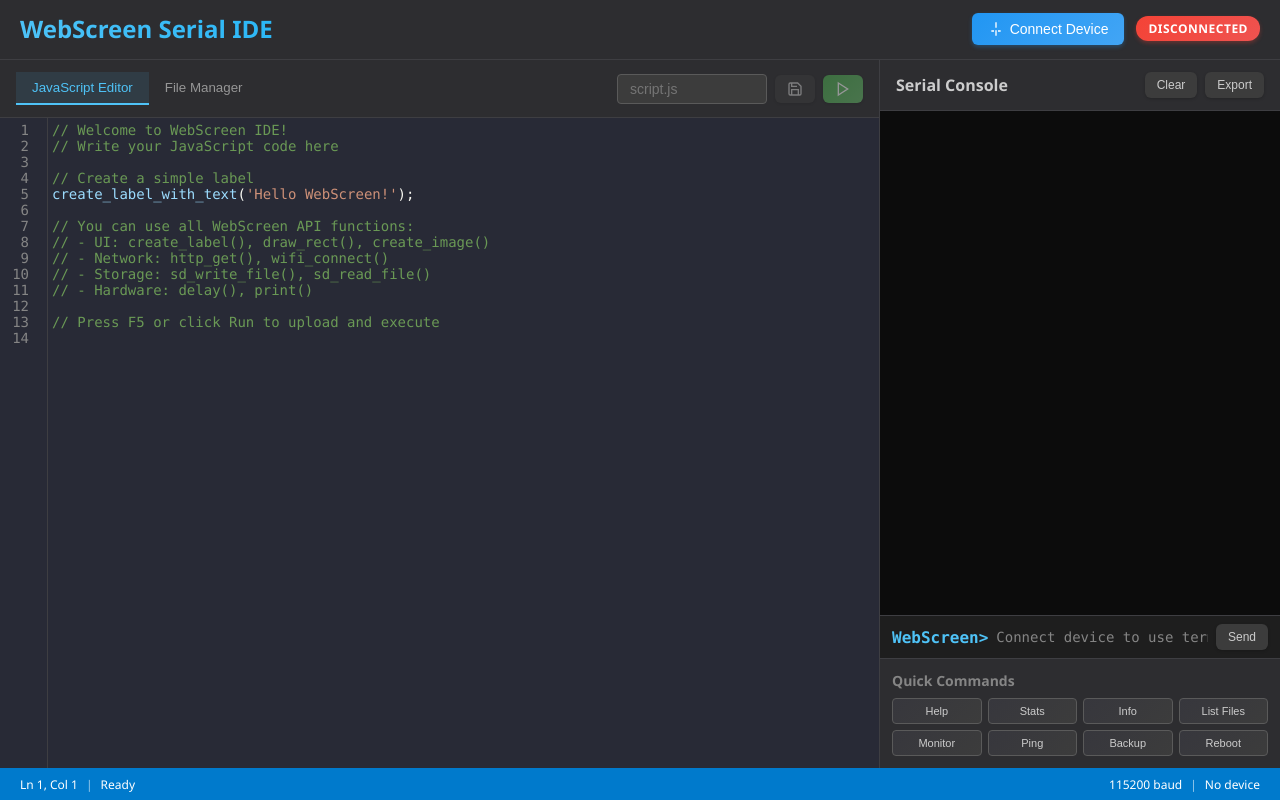
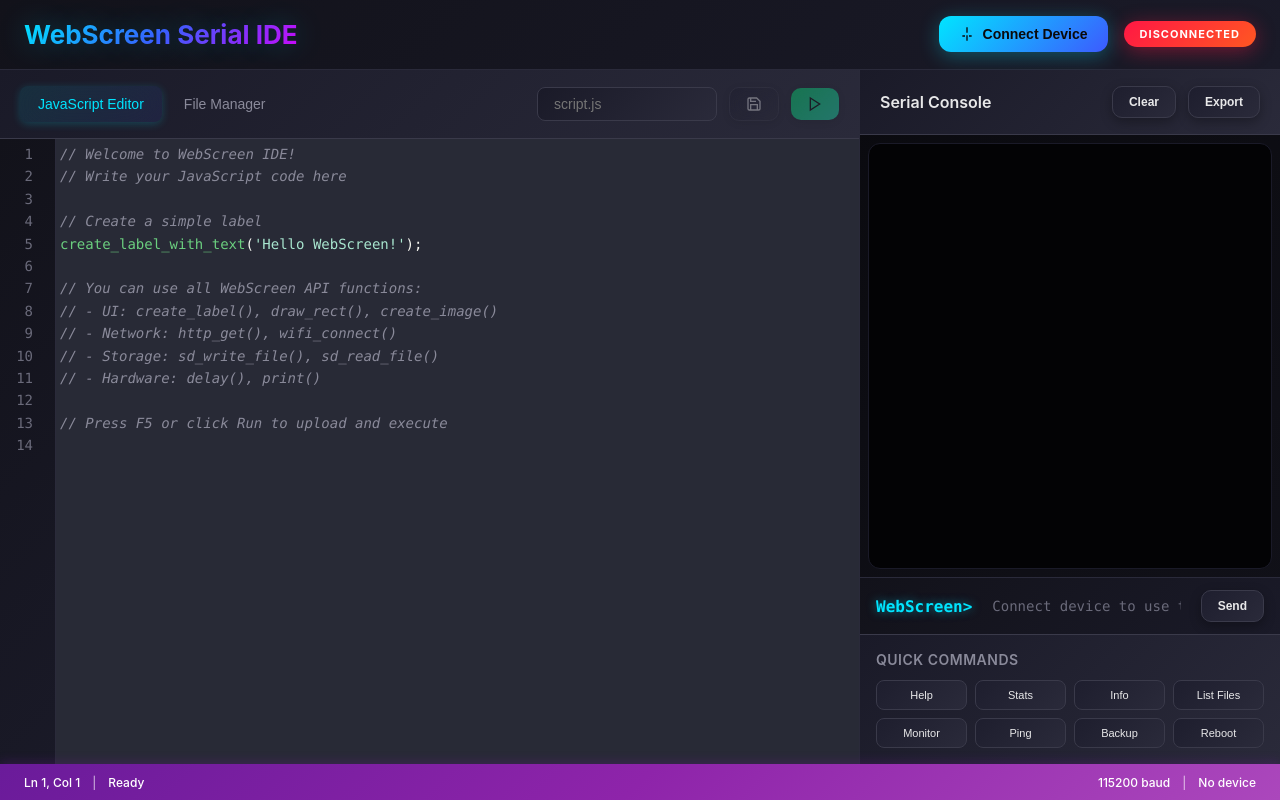
Before and after one commit to HW-Lab-Hardware-Design-Agency/WebScreen-Serial-IDE, a plain HTML site: page index.html in a window 1280 px wide. Drawn offline with nearby package versions, Linux system fonts and the light colour scheme.

Commit message:
feature: New modern palette.

```diff
--- a/style.css
+++ b/style.css
@@ -6,9 +6,9 @@
 }
 
 body {
-    font-family: 'Segoe UI', 'Consolas', 'Monaco', 'Courier New', monospace;
-    background: #1e1e1e;
-    color: #cccccc;
+    font-family: 'Inter', 'SF Pro Display', -apple-system, BlinkMacSystemFont, 'Segoe UI', sans-serif;
+    background: #0a0a0b;
+    color: #e8e8e9;
     height: 100vh;
     overflow: hidden;
 }
@@ -21,10 +21,11 @@ body {
 
 /* Header */
 .header {
-    background: #2d2d30;
-    border-bottom: 1px solid #3e3e42;
-    padding: 12px 20px;
-    min-height: 60px;
+    background: linear-gradient(135deg, #12121a 0%, #1a1a28 100%);
+    border-bottom: 1px solid #2a2a3a;
+    padding: 16px 24px;
+    min-height: 70px;
+    backdrop-filter: blur(20px);
 }
 
 .header-content {
@@ -34,115 +35,126 @@ body {
 }
 
 .header h1 {
-    color: #4fc3f7;
-    font-size: 24px;
-    font-weight: 600;
-    background: linear-gradient(45deg, #4fc3f7, #29b6f6);
+    font-size: 26px;
+    font-weight: 700;
+    background: linear-gradient(135deg, #00e5ff 0%, #3d5afe 50%, #d500f9 100%);
     -webkit-background-clip: text;
     -webkit-text-fill-color: transparent;
     background-clip: text;
+    text-shadow: 0 0 30px rgba(0, 229, 255, 0.3);
 }
 
 .connection-status {
     display: flex;
     align-items: center;
-    gap: 12px;
+    gap: 16px;
 }
 
 /* Status Badges */
 .status-badge {
-    padding: 4px 12px;
-    border-radius: 12px;
-    font-size: 12px;
-    font-weight: 600;
+    padding: 6px 16px;
+    border-radius: 20px;
+    font-size: 11px;
+    font-weight: 700;
     text-transform: uppercase;
-    letter-spacing: 0.5px;
+    letter-spacing: 1px;
+    backdrop-filter: blur(10px);
 }
 
 .status-badge.connected {
-    background: linear-gradient(135deg, #4caf50, #66bb6a);
-    color: white;
-    box-shadow: 0 2px 4px rgba(76, 175, 80, 0.3);
+    background: linear-gradient(135deg, #00e676 0%, #1de9b6 100%);
+    color: #0a0a0b;
+    box-shadow: 0 4px 20px rgba(0, 230, 118, 0.4);
 }
 
 .status-badge.disconnected {
-    background: linear-gradient(135deg, #f44336, #ef5350);
+    background: linear-gradient(135deg, #ff1744 0%, #ff5722 100%);
     color: white;
-    box-shadow: 0 2px 4px rgba(244, 67, 54, 0.3);
+    box-shadow: 0 4px 20px rgba(255, 23, 68, 0.4);
 }
 
 .status-badge.connecting {
-    background: linear-gradient(135deg, #ff9800, #ffb74d);
-    color: white;
-    box-shadow: 0 2px 4px rgba(255, 152, 0, 0.3);
+    background: linear-gradient(135deg, #ffab00 0%, #ff6f00 100%);
+    color: #0a0a0b;
+    box-shadow: 0 4px 20px rgba(255, 171, 0, 0.4);
 }
 
 /* Buttons */
 .btn {
-    padding: 8px 16px;
+    padding: 10px 20px;
     border: none;
-    border-radius: 6px;
+    border-radius: 12px;
     cursor: pointer;
     font-size: 14px;
-    font-weight: 500;
+    font-weight: 600;
     display: inline-flex;
     align-items: center;
-    gap: 6px;
-    transition: all 0.2s ease;
-    background: #3c3c3c;
-    color: #cccccc;
-    box-shadow: 0 1px 3px rgba(0, 0, 0, 0.2);
+    gap: 8px;
+    transition: all 0.3s cubic-bezier(0.4, 0, 0.2, 1);
+    background: linear-gradient(135deg, #1e1e2e 0%, #2a2a3a 100%);
+    color: #e8e8e9;
+    box-shadow: 0 4px 12px rgba(0, 0, 0, 0.3);
+    border: 1px solid #3a3a4a;
+    backdrop-filter: blur(10px);
 }
 
 .btn:hover {
-    background: #4a4a4a;
-    box-shadow: 0 2px 6px rgba(0, 0, 0, 0.3);
-    transform: translateY(-1px);
+    background: linear-gradient(135deg, #2a2a3a 0%, #3a3a4a 100%);
+    box-shadow: 0 8px 24px rgba(0, 0, 0, 0.4);
+    transform: translateY(-2px);
+    border-color: #4a4a5a;
 }
 
 .btn.btn-primary {
-    background: linear-gradient(135deg, #2196f3, #42a5f5);
-    color: white;
-    box-shadow: 0 2px 4px rgba(33, 150, 243, 0.3);
+    background: linear-gradient(135deg, #00e5ff 0%, #3d5afe 100%);
+    color: #0a0a0b;
+    box-shadow: 0 4px 20px rgba(0, 229, 255, 0.3);
+    border: none;
 }
 
 .btn.btn-primary:hover {
-    background: linear-gradient(135deg, #1976d2, #2196f3);
-    box-shadow: 0 3px 8px rgba(33, 150, 243, 0.4);
+    background: linear-gradient(135deg, #00b8d4 0%, #3d5afe 100%);
+    box-shadow: 0 8px 32px rgba(0, 229, 255, 0.4);
+    transform: translateY(-2px) scale(1.02);
 }
 
 .btn.btn-success {
-    background: linear-gradient(135deg, #4caf50, #66bb6a);
-    color: white;
-    box-shadow: 0 2px 4px rgba(76, 175, 80, 0.3);
+    background: linear-gradient(135deg, #00e676 0%, #1de9b6 100%);
+    color: #0a0a0b;
+    box-shadow: 0 4px 20px rgba(0, 230, 118, 0.3);
+    border: none;
 }
 
 .btn.btn-success:hover {
-    background: linear-gradient(135deg, #388e3c, #4caf50);
-    box-shadow: 0 3px 8px rgba(76, 175, 80, 0.4);
+    background: linear-gradient(135deg, #00c853 0%, #00e676 100%);
+    box-shadow: 0 8px 32px rgba(0, 230, 118, 0.4);
+    transform: translateY(-2px) scale(1.02);
 }
 
 .btn.btn-danger {
-    background: linear-gradient(135deg, #f44336, #ef5350);
+    background: linear-gradient(135deg, #ff1744 0%, #f50057 100%);
     color: white;
-    box-shadow: 0 2px 4px rgba(244, 67, 54, 0.3);
+    box-shadow: 0 4px 20px rgba(255, 23, 68, 0.3);
+    border: none;
 }
 
 .btn.btn-danger:hover {
-    background: linear-gradient(135deg, #d32f2f, #f44336);
-    box-shadow: 0 3px 8px rgba(244, 67, 54, 0.4);
+    background: linear-gradient(135deg, #d50000 0%, #ff1744 100%);
+    box-shadow: 0 8px 32px rgba(255, 23, 68, 0.4);
+    transform: translateY(-2px) scale(1.02);
 }
 
 .btn.btn-sm {
-    padding: 6px 12px;
+    padding: 8px 16px;
     font-size: 12px;
+    border-radius: 10px;
 }
 
 .btn:disabled {
-    opacity: 0.5;
+    opacity: 0.4;
     cursor: not-allowed;
     transform: none;
-    box-shadow: 0 1px 3px rgba(0, 0, 0, 0.2);
+    box-shadow: 0 2px 8px rgba(0, 0, 0, 0.2);
 }
 
 /* Main Content */
@@ -155,7 +167,7 @@ body {
 
 /* Panel Styles */
 .editor-panel, .terminal-panel {
-    background: #252526;
+    background: linear-gradient(145deg, #0f0f17 0%, #1a1a28 100%);
     display: flex;
     flex-direction: column;
 }
@@ -163,56 +175,60 @@ body {
 .editor-panel {
     flex: 1;
     min-width: 400px;
-    border-right: 1px solid #3e3e42;
+    border-right: 1px solid #2a2a3a;
 }
 
 .terminal-panel {
-    width: 400px;
-    background: #1e1e1e;
+    width: 420px;
+    background: linear-gradient(145deg, #0a0a0f 0%, #12121a 100%);
 }
 
 .panel-header {
-    background: #2d2d30;
-    border-bottom: 1px solid #3e3e42;
-    padding: 12px 16px;
+    background: linear-gradient(135deg, #1a1a28 0%, #2a2a3a 100%);
+    border-bottom: 1px solid #3a3a4a;
+    padding: 16px 20px;
     display: flex;
     justify-content: space-between;
     align-items: center;
-    min-height: 50px;
+    min-height: 60px;
+    backdrop-filter: blur(10px);
 }
 
 .panel-header h3 {
     font-size: 16px;
     font-weight: 600;
-    color: #cccccc;
+    color: #e8e8e9;
 }
 
 /* Tabs */
 .tabs {
     display: flex;
-    gap: 0;
+    gap: 4px;
 }
 
 .tab {
-    padding: 8px 16px;
+    padding: 10px 18px;
     background: transparent;
     border: none;
-    color: #969696;
+    color: #8a8a9a;
     cursor: pointer;
-    border-bottom: 2px solid transparent;
-    transition: all 0.2s ease;
+    border-radius: 8px;
+    transition: all 0.3s ease;
     font-weight: 500;
+    font-size: 14px;
 }
 
 .tab:hover {
-    color: #cccccc;
+    color: #e8e8e9;
     background: rgba(255, 255, 255, 0.05);
+    backdrop-filter: blur(10px);
 }
 
 .tab.active {
-    color: #4fc3f7;
-    border-bottom-color: #4fc3f7;
-    background: rgba(79, 195, 247, 0.1);
+    color: #00e5ff;
+    background: linear-gradient(135deg, rgba(0, 229, 255, 0.1), rgba(61, 90, 254, 0.1));
+    box-shadow: 0 2px 8px rgba(0, 229, 255, 0.2);
+    backdrop-filter: blur(20px);
 }
 
 /* Tab Content */
@@ -229,24 +245,26 @@ body {
 .editor-actions {
     display: flex;
     align-items: center;
-    gap: 8px;
+    gap: 12px;
 }
 
 .filename-input {
-    background: #3c3c3c;
-    border: 1px solid #5a5a5a;
-    color: #cccccc;
-    padding: 6px 12px;
-    border-radius: 4px;
-    width: 150px;
+    background: linear-gradient(135deg, #1a1a28 0%, #2a2a3a 100%);
+    border: 1px solid #3a3a4a;
+    color: #e8e8e9;
+    padding: 8px 16px;
+    border-radius: 8px;
+    width: 180px;
     font-size: 14px;
-    transition: all 0.2s ease;
+    transition: all 0.3s ease;
+    backdrop-filter: blur(10px);
 }
 
 .filename-input:focus {
     outline: none;
-    border-color: #4fc3f7;
-    box-shadow: 0 0 0 2px rgba(79, 195, 247, 0.2);
+    border-color: #00e5ff;
+    box-shadow: 0 0 0 3px rgba(0, 229, 255, 0.2);
+    background: linear-gradient(135deg, #2a2a3a 0%, #3a3a4a 100%);
 }
 
 /* Code Editor */
@@ -255,33 +273,41 @@ body {
 }
 
 .CodeMirror {
-    font-family: 'Cascadia Code', 'Fira Code', 'JetBrains Mono', 'Consolas', monospace !important;
+    font-family: 'JetBrains Mono', 'Fira Code', 'SF Mono', 'Monaco', monospace !important;
     font-size: 14px !important;
+    line-height: 1.6 !important;
     height: 100% !important;
-    background: #1e1e1e !important;
-    color: #d4d4d4 !important;
+    background: #0a0a0f !important;
+    color: #e8e8e9 !important;
 }
 
 .CodeMirror-gutters {
-    background: #252526 !important;
-    border-right: 1px solid #3e3e42 !important;
+    background: linear-gradient(135deg, #12121a 0%, #1a1a28 100%) !important;
+    border-right: 1px solid #2a2a3a !important;
 }
 
 .CodeMirror-linenumber {
-    color: #858585 !important;
-    padding: 0 8px !important;
+    color: #6a6a7a !important;
+    padding: 0 12px !important;
+    font-weight: 500 !important;
 }
 
 .CodeMirror-cursor {
-    border-left: 2px solid #4fc3f7 !important;
+    border-left: 2px solid #00e5ff !important;
+    animation: blink 1s infinite;
+}
+
+@keyframes blink {
+    0%, 50% { opacity: 1; }
+    51%, 100% { opacity: 0; }
 }
 
 .CodeMirror-selected {
-    background: rgba(79, 195, 247, 0.15) !important;
+    background: rgba(0, 229, 255, 0.15) !important;
 }
 
 .CodeMirror-activeline-background {
-    background: rgba(255, 255, 255, 0.05) !important;
+    background: rgba(255, 255, 255, 0.03) !important;
 }
 
 /* File Manager */
@@ -292,48 +318,52 @@ body {
 }
 
 .file-actions {
-    padding: 12px;
-    background: #2d2d30;
-    border-bottom: 1px solid #3e3e42;
+    padding: 16px;
+    background: linear-gradient(135deg, #1a1a28 0%, #2a2a3a 100%);
+    border-bottom: 1px solid #3a3a4a;
     display: flex;
-    gap: 8px;
+    gap: 12px;
 }
 
 .file-list {
     flex: 1;
     overflow-y: auto;
-    padding: 12px;
-    background: #252526;
+    padding: 16px;
+    background: linear-gradient(145deg, #0f0f17 0%, #1a1a28 100%);
 }
 
 .file-item {
     display: flex;
     align-items: center;
-    padding: 8px 12px;
+    padding: 12px 16px;
     cursor: pointer;
-    border-radius: 4px;
-    transition: background 0.2s ease;
-    gap: 8px;
+    border-radius: 8px;
+    transition: all 0.3s ease;
+    gap: 12px;
+    margin-bottom: 4px;
 }
 
 .file-item:hover {
-    background: #2a2d2e;
+    background: linear-gradient(135deg, rgba(255, 255, 255, 0.05), rgba(255, 255, 255, 0.02));
+    backdrop-filter: blur(10px);
 }
 
 .file-item.selected {
-    background: rgba(79, 195, 247, 0.2);
-    color: #4fc3f7;
+    background: linear-gradient(135deg, rgba(0, 229, 255, 0.2), rgba(61, 90, 254, 0.1));
+    color: #00e5ff;
+    box-shadow: 0 2px 12px rgba(0, 229, 255, 0.3);
 }
 
 .file-icon {
-    width: 16px;
-    height: 16px;
+    width: 18px;
+    height: 18px;
 }
 
 .placeholder {
-    color: #858585;
+    color: #6a6a7a;
     text-align: center;
-    padding: 40px 20px;
+    padding: 60px 20px;
+    font-style: italic;
 }
 
 /* Terminal */
@@ -346,136 +376,154 @@ body {
 
 .terminal-output {
     flex: 1;
-    background: #0c0c0c;
-    padding: 12px;
+    background: #030305;
+    padding: 16px;
     overflow-y: auto;
-    font-family: 'Cascadia Code', 'Consolas', 'Monaco', monospace;
+    font-family: 'JetBrains Mono', 'SF Mono', 'Monaco', monospace;
     font-size: 13px;
-    line-height: 1.6;
+    line-height: 1.8;
     white-space: pre-wrap;
     word-break: break-all;
+    border: 1px solid #1a1a28;
+    margin: 8px;
+    border-radius: 12px;
 }
 
 .terminal-input-container {
     display: flex;
     align-items: center;
-    background: #1e1e1e;
-    border-top: 1px solid #3e3e42;
-    padding: 8px 12px;
-    gap: 8px;
+    background: linear-gradient(135deg, #12121a 0%, #1a1a28 100%);
+    border-top: 1px solid #2a2a3a;
+    padding: 12px 16px;
+    gap: 12px;
+    backdrop-filter: blur(10px);
 }
 
 .prompt {
-    color: #4fc3f7;
-    font-family: 'Cascadia Code', 'Consolas', 'Monaco', monospace;
+    color: #00e5ff;
+    font-family: 'JetBrains Mono', 'SF Mono', 'Monaco', monospace;
     font-weight: bold;
+    text-shadow: 0 0 10px rgba(0, 229, 255, 0.5);
 }
 
 .terminal-input {
     flex: 1;
     background: transparent;
     border: none;
-    color: #cccccc;
-    font-family: 'Cascadia Code', 'Consolas', 'Monaco', monospace;
+    color: #e8e8e9;
+    font-family: 'JetBrains Mono', 'SF Mono', 'Monaco', monospace;
     font-size: 14px;
     outline: none;
+    padding: 8px;
 }
 
 .terminal-input::placeholder {
-    color: #858585;
+    color: #6a6a7a;
 }
 
 /* Terminal Output Styling */
 .log-info {
-    color: #4fc3f7;
+    color: #00e5ff;
+    text-shadow: 0 0 8px rgba(0, 229, 255, 0.3);
 }
 
 .log-error {
-    color: #f48771;
-    font-weight: 500;
+    color: #ff1744;
+    font-weight: 600;
+    text-shadow: 0 0 8px rgba(255, 23, 68, 0.4);
 }
 
 .log-warning {
-    color: #dcdcaa;
+    color: #ffab00;
+    font-weight: 500;
+    text-shadow: 0 0 8px rgba(255, 171, 0, 0.3);
 }
 
 .log-success {
-    color: #4ec9b0;
-    font-weight: 500;
+    color: #00e676;
+    font-weight: 600;
+    text-shadow: 0 0 8px rgba(0, 230, 118, 0.4);
 }
 
 .log-command {
-    color: #c586c0;
-    font-weight: 600;
+    color: #d500f9;
+    font-weight: 700;
+    text-shadow: 0 0 8px rgba(213, 0, 249, 0.4);
 }
 
 .log-response {
-    color: #d4d4d4;
+    color: #e8e8e9;
 }
 
 /* Quick Commands */
 .quick-commands {
-    background: #2d2d30;
-    border-top: 1px solid #3e3e42;
-    padding: 12px;
+    background: linear-gradient(135deg, #1a1a28 0%, #2a2a3a 100%);
+    border-top: 1px solid #3a3a4a;
+    padding: 16px;
+    backdrop-filter: blur(10px);
 }
 
 .quick-commands h4 {
     font-size: 14px;
-    color: #858585;
-    margin-bottom: 8px;
+    color: #8a8a9a;
+    margin-bottom: 12px;
     font-weight: 600;
+    text-transform: uppercase;
+    letter-spacing: 0.5px;
 }
 
 .command-grid {
     display: grid;
-    grid-template-columns: repeat(auto-fit, minmax(80px, 1fr));
-    gap: 6px;
+    grid-template-columns: repeat(auto-fit, minmax(90px, 1fr));
+    gap: 8px;
 }
 
 .cmd-btn {
-    padding: 6px 8px;
-    background: linear-gradient(135deg, #37373d, #3c3c3c);
-    border: 1px solid #5a5a5a;
-    color: #cccccc;
+    padding: 8px 12px;
+    background: linear-gradient(135deg, #1e1e2e 0%, #2a2a3a 100%);
+    border: 1px solid #3a3a4a;
+    color: #e8e8e9;
     font-size: 11px;
-    border-radius: 4px;
+    border-radius: 8px;
     cursor: pointer;
-    transition: all 0.2s ease;
+    transition: all 0.3s cubic-bezier(0.4, 0, 0.2, 1);
     font-weight: 500;
+    backdrop-filter: blur(10px);
 }
 
 .cmd-btn:hover {
-    background: linear-gradient(135deg, #404046, #4a4a4a);
-    border-color: #4fc3f7;
-    color: #4fc3f7;
-    transform: translateY(-1px);
-    box-shadow: 0 2px 4px rgba(0, 0, 0, 0.3);
+    background: linear-gradient(135deg, rgba(0, 229, 255, 0.1), rgba(61, 90, 254, 0.1));
+    border-color: #00e5ff;
+    color: #00e5ff;
+    transform: translateY(-2px) scale(1.05);
+    box-shadow: 0 4px 16px rgba(0, 229, 255, 0.3);
 }
 
 /* Terminal Actions */
 .terminal-actions {
     display: flex;
-    gap: 8px;
+    gap: 12px;
 }
 
 /* Status Bar */
 .status-bar {
-    background: #007acc;
+    background: linear-gradient(135deg, #6a1b9a 0%, #8e24aa 50%, #ab47bc 100%);
     color: white;
-    padding: 6px 20px;
+    padding: 8px 24px;
     display: flex;
     justify-content: space-between;
     align-items: center;
     font-size: 12px;
-    min-height: 32px;
+    min-height: 36px;
     font-weight: 500;
+    backdrop-filter: blur(20px);
+    box-shadow: 0 -2px 10px rgba(106, 27, 154, 0.3);
 }
 
 .status-left, .status-right {
     display: flex;
     align-items: center;
-    gap: 8px;
+    gap: 12px;
 }
 
 .separator {
@@ -484,21 +532,24 @@ body {
 
 /* Scrollbar Styling */
 ::-webkit-scrollbar {
-    width: 10px;
-    height: 10px;
+    width: 12px;
+    height: 12px;
 }
 
 ::-webkit-scrollbar-track {
-    background: #1e1e1e;
+    background: #0a0a0f;
+    border-radius: 6px;
 }
 
 ::-webkit-scrollbar-thumb {
-    background: #424242;
-    border-radius: 5px;
+    background: linear-gradient(135deg, #3a3a4a 0%, #4a4a5a 100%);
+    border-radius: 6px;
+    border: 2px solid #0a0a0f;
 }
 
 ::-webkit-scrollbar-thumb:hover {
-    background: #4fc3f7;
+    background: linear-gradient(135deg, #00e5ff 0%, #3d5afe 100%);
+    box-shadow: 0 0 10px rgba(0, 229, 255, 0.5);
 }
 
 /* Responsive Design */
@@ -509,14 +560,14 @@ body {
 
     .terminal-panel {
         width: 100%;
-        height: 300px;
+        height: 350px;
         border-right: none;
-        border-top: 1px solid #3e3e42;
+        border-top: 1px solid #2a2a3a;
     }
 
     .header-content {
         flex-direction: column;
-        gap: 12px;
+        gap: 16px;
         align-items: stretch;
     }
 
@@ -527,25 +578,30 @@ body {
 
 /* Animation */
 @keyframes fadeIn {
-    from { opacity: 0; transform: translateY(10px); }
+    from { opacity: 0; transform: translateY(20px); }
     to { opacity: 1; transform: translateY(0); }
 }
 
+@keyframes glow {
+    0%, 100% { box-shadow: 0 0 10px rgba(0, 229, 255, 0.3); }
+    50% { box-shadow: 0 0 20px rgba(0, 229, 255, 0.6); }
+}
+
 .fade-in {
-    animation: fadeIn 0.3s ease;
+    animation: fadeIn 0.4s cubic-bezier(0.4, 0, 0.2, 1);
 }
 
 /* Loading States */
 .loading {
-    opacity: 0.7;
+    opacity: 0.6;
     pointer-events: none;
 }
 
 .spinner {
-    width: 16px;
-    height: 16px;
-    border: 2px solid #3c3c3c;
-    border-top: 2px solid #4fc3f7;
+    width: 18px;
+    height: 18px;
+    border: 2px solid #2a2a3a;
+    border-top: 2px solid #00e5ff;
     border-radius: 50%;
     animation: spin 1s linear infinite;
 }
@@ -555,45 +611,67 @@ body {
     100% { transform: rotate(360deg); }
 }
 
-/* VSCode-style hover effects */
+/* Modern hover effects */
 .btn:hover svg {
-    filter: brightness(1.2);
+    filter: brightness(1.3) drop-shadow(0 0 5px currentColor);
 }
 
 .file-item:hover .file-icon {
     opacity: 0.8;
+    transform: scale(1.1);
 }
 
-/* Arduino IDE inspired syntax highlighting overrides */
-.cm-keyword { color: #569cd6 !important; }
-.cm-def { color: #dcdcaa !important; }
-.cm-variable { color: #9cdcfe !important; }
-.cm-variable-2 { color: #4fc3f7 !important; }
-.cm-string { color: #ce9178 !important; }
-.cm-comment { color: #6a9955 !important; }
-.cm-number { color: #b5cea8 !important; }
-.cm-operator { color: #d4d4d4 !important; }
-.cm-bracket { color: #ffd700 !important; }
+/* Futuristic syntax highlighting */
+.cm-keyword { color: #ff6b9d !important; font-weight: 600 !important; }
+.cm-def { color: #ffd93d !important; font-weight: 600 !important; }
+.cm-variable { color: #6bcf7f !important; }
+.cm-variable-2 { color: #00e5ff !important; }
+.cm-string { color: #a8e6cf !important; }
+.cm-comment { color: #8a8a9a !important; font-style: italic !important; }
+.cm-number { color: #ff9f43 !important; font-weight: 500 !important; }
+.cm-operator { color: #e8e8e9 !important; }
+.cm-bracket { color: #ffd700 !important; font-weight: bold !important; }
+.cm-property { color: #00d4aa !important; }
+.cm-builtin { color: #ff6b9d !important; }
 
 /* Focus indicators */
 .btn:focus {
-    outline: 2px solid #4fc3f7;
-    outline-offset: 2px;
+    outline: none;
+    box-shadow: 0 0 0 3px rgba(0, 229, 255, 0.4);
 }
 
 .terminal-input:focus {
-    box-shadow: 0 0 0 2px rgba(79, 195, 247, 0.3);
+    background: rgba(0, 229, 255, 0.05);
+    box-shadow: 0 0 0 2px rgba(0, 229, 255, 0.3);
+    border-radius: 6px;
 }
 
 /* Success/Error states for terminal */
 .terminal-success {
-    border-left: 3px solid #4ec9b0;
-    padding-left: 8px;
-    background: rgba(78, 201, 176, 0.1);
+    border-left: 3px solid #00e676;
+    padding-left: 12px;
+    background: linear-gradient(90deg, rgba(0, 230, 118, 0.1), transparent);
+    margin: 4px 0;
+    border-radius: 4px;
 }
 
 .terminal-error {
-    border-left: 3px solid #f48771;
-    padding-left: 8px;
-    background: rgba(244, 135, 113, 0.1);
+    border-left: 3px solid #ff1744;
+    padding-left: 12px;
+    background: linear-gradient(90deg, rgba(255, 23, 68, 0.1), transparent);
+    margin: 4px 0;
+    border-radius: 4px;
 }
+
+/* Glass morphism effects */
+.glass {
+    background: rgba(255, 255, 255, 0.05);
+    backdrop-filter: blur(20px);
+    border: 1px solid rgba(255, 255, 255, 0.1);
+}
+
+/* Neon accents */
+.neon-accent {
+    text-shadow: 0 0 10px currentColor;
+    box-shadow: 0 0 20px rgba(0, 229, 255, 0.3);
+}
```
